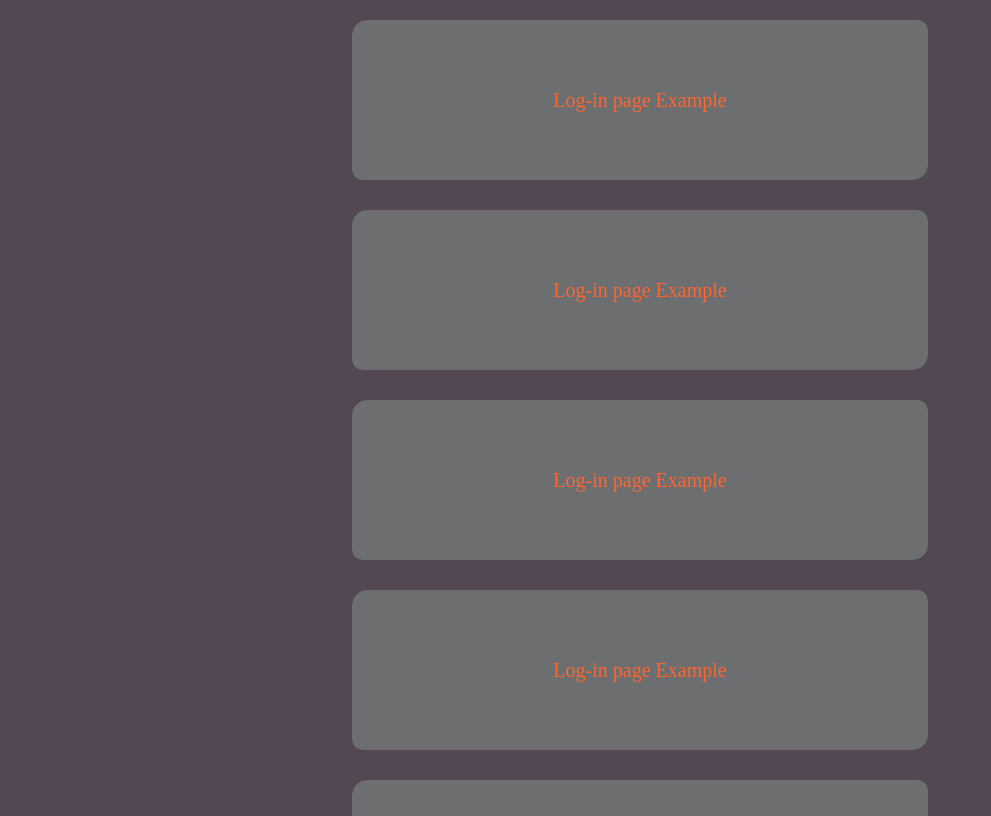
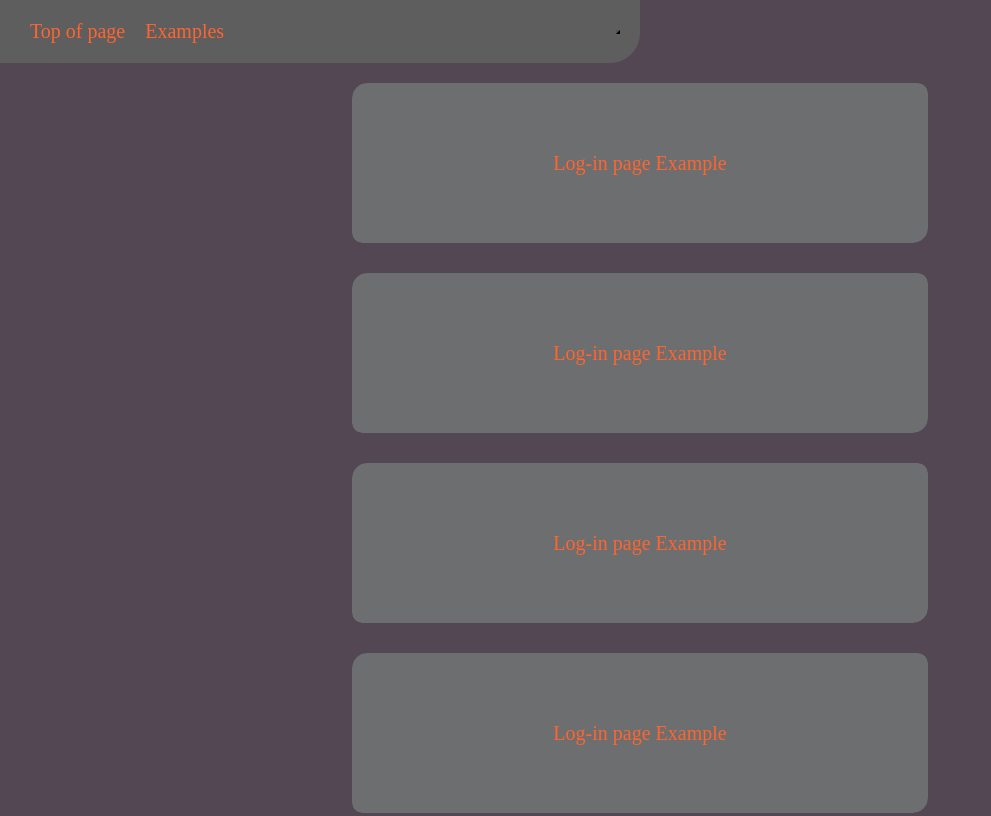
Before and after one commit to LordVeggie/CV-Site, a plain HTML site: page index.html in a window 1280 px wide. Shown: the top 816 px of the page, without its empty margins (0-991 px from the left). Drawn offline with Linux system fonts and the light colour scheme.

Commit message:
started navbar

```diff
--- a/index.html
+++ b/index.html
@@ -20,6 +20,16 @@
         <!-- All page content will be inside this div -->
         <div id="HeadOfPage">
             <!-- this will the head of the page constent like the navigation bar will be here -->
+            <nav class="navcontainer activeNav" id="navigationBar">
+                <ul>
+                    <li><a href="#Page">Top of page</a></li>
+                    <li><a href="#ExamplePages">Examples</a></li>
+                </ul>
+                <button id="navIcon" class="navIcon"></button>
+                <div class="line line1"></div>
+                <div class="line line2"></div>
+            </nav>
+
         </div>
 
         <div id="BodyOfPage">
@@ -39,7 +49,7 @@
 
                                 <div class="textBoxContainer">
                                     <input type="text" name="" id="">
-                                    <label for="">Eamil</label>
+                                    <label for="">Email</label>
                                 </div>
 
                                 <div class="textBoxContainer">
@@ -93,7 +103,9 @@
                     <div class="ExamplePageBody">content content content</div>
                 </div>
             </div>
+
         </div>
+
     </div>
 
     <script src="./main.js"></script>
--- a/main.css
+++ b/main.css
@@ -62,6 +62,69 @@ h3 {
 }
 
 /* only page it self */
+
+.navcontainer
+{
+    background-color: #5e5e5f;
+    padding: 2rem;
+    width: 5rem;
+
+    display: flex;
+    align-items: center;
+    justify-content: center;
+
+    border-bottom-right-radius: 3rem;
+
+    transition: width 0.6s ease;
+}
+
+.navcontainer.activeNav
+{
+    width: 50%;
+}
+
+.navcontainer ul
+{
+    display: flex;
+    list-style-type: none;
+    padding: 0;
+    margin: 0;
+    transition: width 0.6 ease;
+}
+
+.navcontainer.activeNav ul
+{
+    width: 100%;
+}
+
+.navcontainer ul li
+{
+    transform: scale(0);
+    opacity: 0;
+    transition: scale 0.6s ease, opacity 0.6s ease;
+}
+
+.navcontainer.activeNav ul li
+{
+    opacity: 1;
+    transform: scale(1);
+}
+
+nav ul a
+{
+    position: relative;
+    text-decoration: none;
+    margin: 0 1rem;
+    font-size: 2rem;
+}
+
+.navIcon
+{
+    background-color: #5e5e5f;
+
+}
+
+
 .ExamplesContainer {
     display: flex;
     justify-content: space-evenly;
```
Also changed, not shown: 1 other file.
